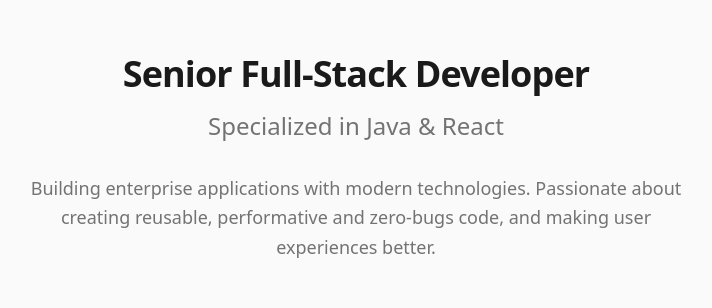
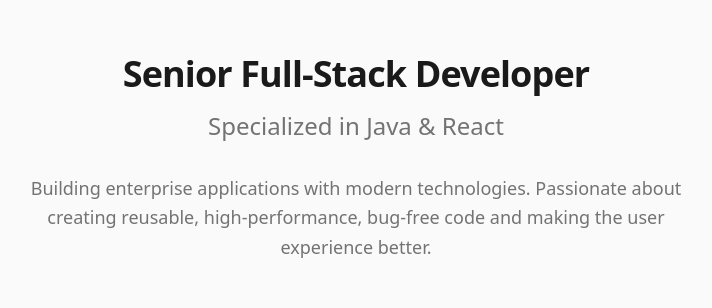
Before and after one commit to AltieriR/portfolio, a React (Vite) app: page / in a window 1280 px wide. Shown: the part 154-462 px from the top of the page, without its empty margins (284-996 px from the left). Built offline with nearby package versions, Linux system fonts and the light colour scheme; the HTML template or start-up script is replaced by a standard one.

Commit message:
Improve intro section headline

```diff
--- a/src/components/Hero.tsx
+++ b/src/components/Hero.tsx
@@ -16,7 +16,7 @@
 
         <p className="text-lg text-muted-foreground max-w-2xl mx-auto leading-relaxed">
           Building enterprise applications with modern technologies.
-          Passionate about creating reusable, performative and zero-bugs code, and making user experiences better.
+          Passionate about creating reusable, high-performance, bug-free code and making the user experience better.
         </p>
 
         <div className="flex flex-wrap gap-4 justify-center pt-4">
```
